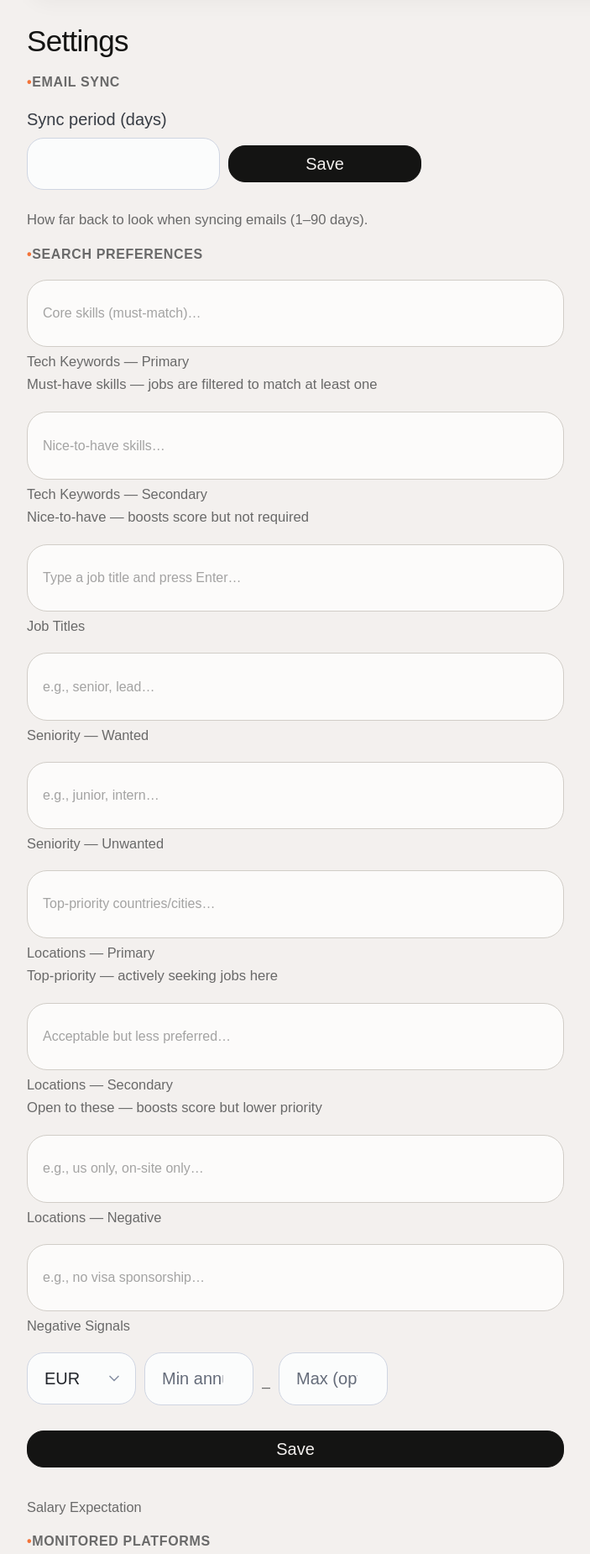
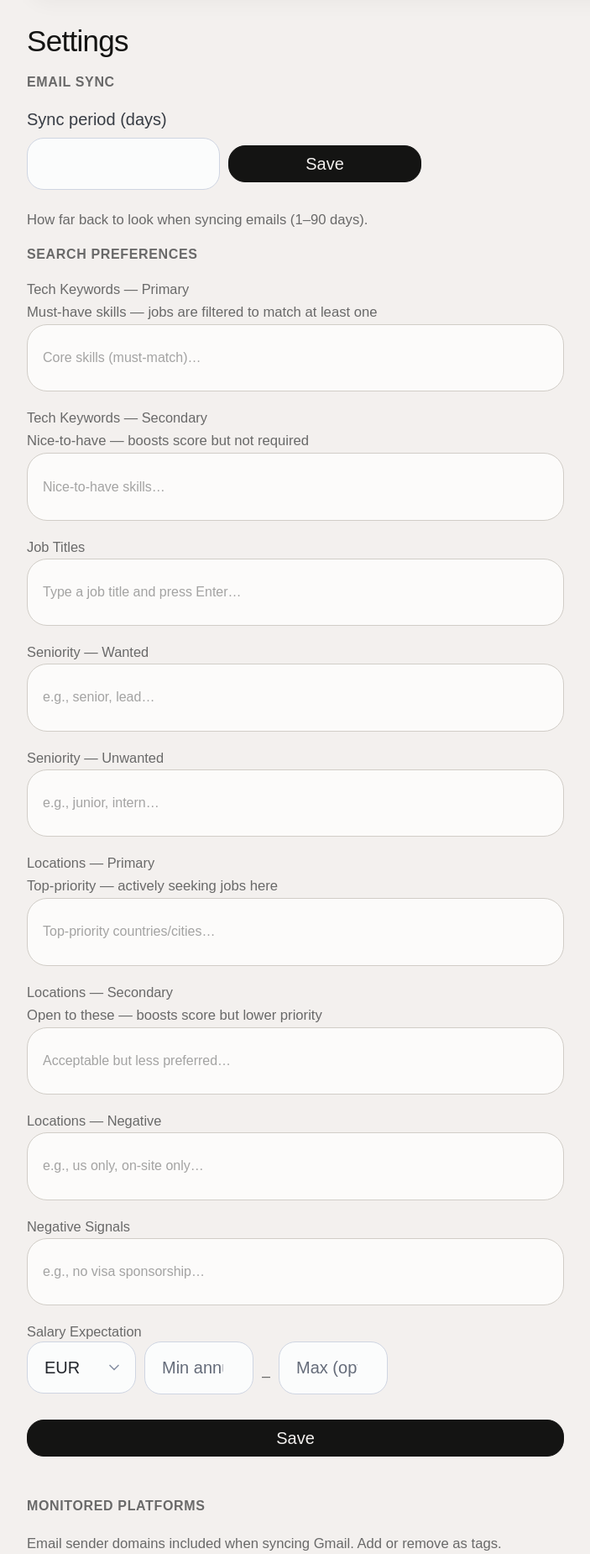
Before and after one commit to idle-dt/jobpilot, a Python web app: template src/jobpilot/web/templates/settings.html in a window 1280 px wide. Shown: the part 71-1921 px from the top of the page at 84% size, without its empty margins (8-711 px from the left). Run offline with Jinja, Linux system fonts and the light colour scheme; the template is opened without the code that fills it, so the values that code supplies are empty; some libraries are stand-ins or nearby versions; some web fonts are replaced.

Commit message:
fix: settings UI tweaks (labels above inputs, remove orange dots, spacing)

```diff
--- a/src/jobpilot/web/static/style.css
+++ b/src/jobpilot/web/static/style.css
@@ -1193,8 +1193,7 @@ button.sync-btn:focus-visible {
 }
 
 .settings-section h3::before {
-    content: "\2022 ";
-    color: var(--light-orange);
+    content: none;
 }
 
 .setting-row {
@@ -1262,6 +1261,7 @@ button.sync-btn:focus-visible {
     gap: 6px;
     align-items: center;
     padding: 8px 12px;
+    margin-top: 2px;
     border: 1.5px solid var(--dust);
     border-radius: var(--radius-card);
     background: var(--lifted);
--- a/src/jobpilot/web/templates/settings.html
+++ b/src/jobpilot/web/templates/settings.html
@@ -24,6 +24,8 @@
 
     {% macro tag_input(category, label, placeholder, helper='') %}
     <div class="tag-input-group">
+        <label>{{ label }}</label>
+        {% if helper %}<small>{{ helper }}</small>{% endif %}
         <div class="tag-input-container" data-category="{{ category }}">
             <div class="tag-list">
                 {% for p in prefs.get(category, []) %}
@@ -34,8 +36,6 @@
             <input type="text" class="tag-input" placeholder="{{ placeholder }}"
                    data-category="{{ category }}">
         </div>
-        <label>{{ label }}</label>
-        {% if helper %}<small>{{ helper }}</small>{% endif %}
     </div>
     {% endmacro %}
 
@@ -54,6 +54,7 @@
     {{ tag_input('negative_signal', 'Negative Signals', 'e.g., no visa sponsorship…') }}
 
     <div class="tag-input-group">
+        <label>Salary Expectation</label>
         <form id="salary-form" hx-post="/api/settings/salary" hx-swap="none" class="salary-row">
             <select name="currency" id="salary-currency">
                 {% for c in ['EUR', 'USD', 'GBP', 'CHF', 'SEK', 'NOK', 'DKK'] %}
@@ -68,7 +69,6 @@
             <button type="submit" class="btn-save">Save</button>
             <span id="salary-result" class="setting-result"></span>
         </form>
-        <label>Salary Expectation</label>
     </div>
 </section>
 
```
